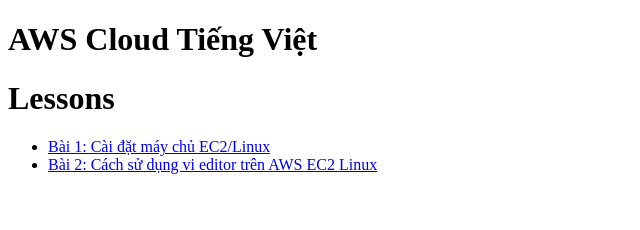
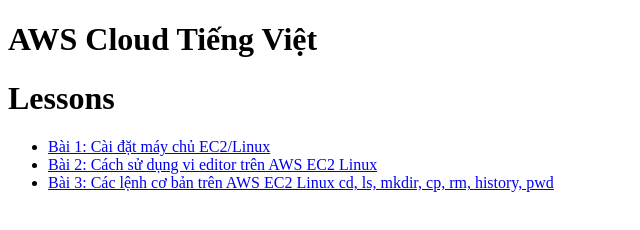
Before and after one commit to QuangTrung96/AWS-MASTER, a plain HTML site: page index.html in a window 1280 px wide. Shown: the whole page, without its empty margins (0-640 px from the left). Drawn offline with Linux system fonts and the light colour scheme.

Commit message:
Bai 3: Cac lenh co ban tren AWS EC2 Linux cd, ls, mkdir, cp, rm , history, pwd

```diff
--- a/index.html
+++ b/index.html
@@ -15,6 +15,7 @@
             <ul>
                 <li><a href="index1.html" target="_blank">Bài 1: Cài đặt máy chủ EC2/Linux</a></li>
                 <li><a href="index2.html" target="_blank">Bài 2: Cách sử dụng vi editor trên AWS EC2 Linux</a></li>
+                <li><a href="./index3.html" target="_blank">Bài 3: Các lệnh cơ bản trên AWS EC2 Linux cd, ls, mkdir, cp, rm, history, pwd</a></li>
             </ul>
         </div>
     </div>
```
Also changed, not shown: index3.html (+1 -0 lines).
